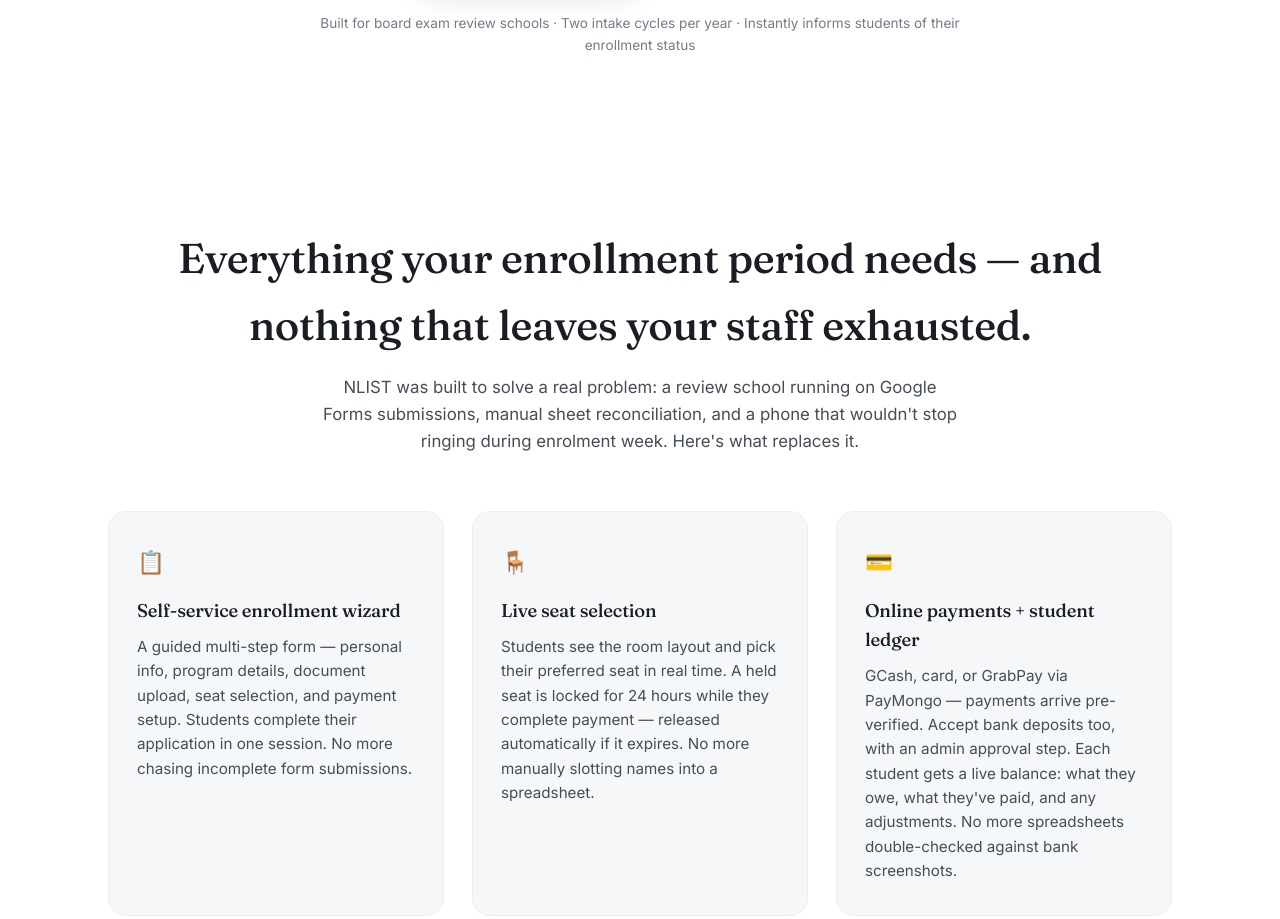
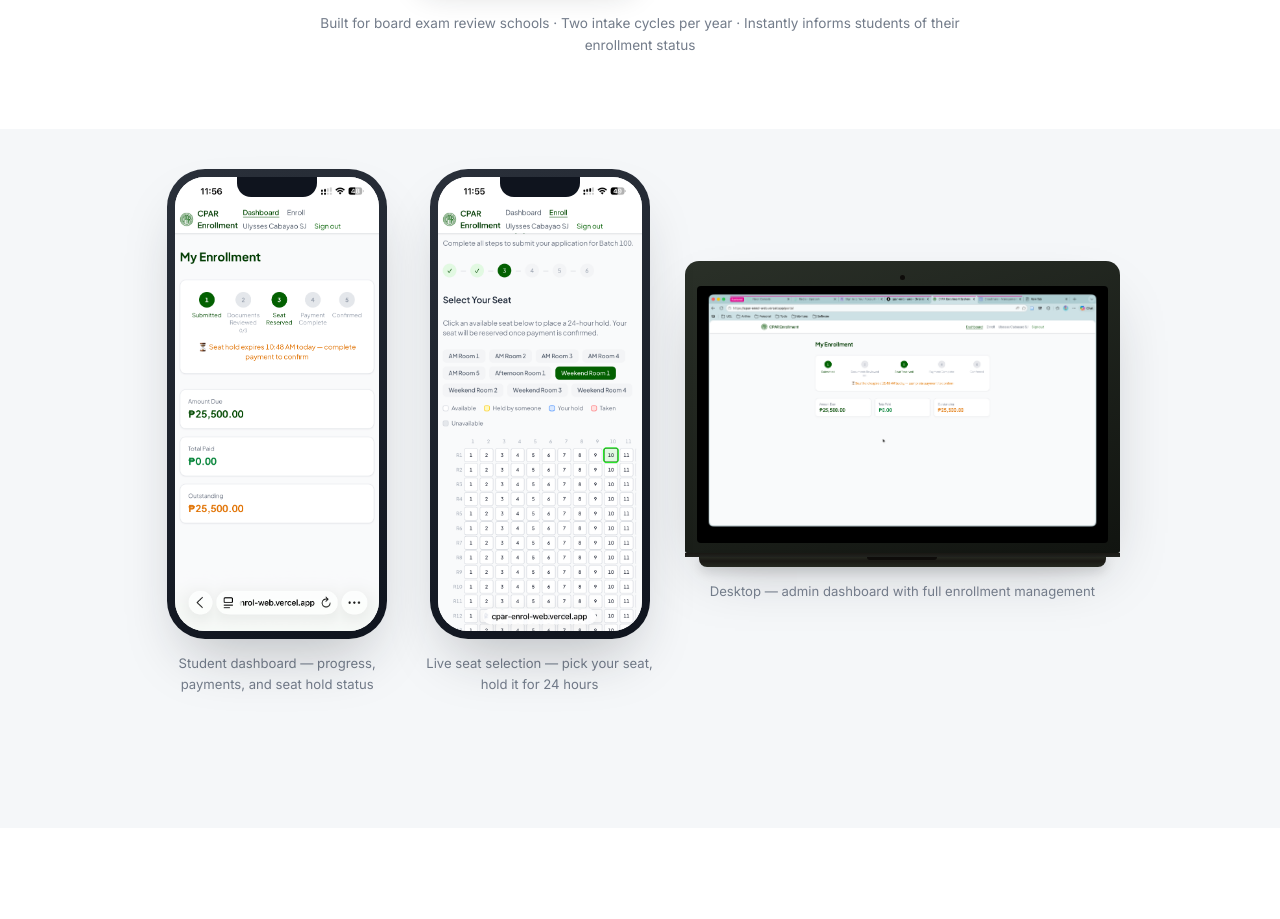
Before and after one commit to uscabayaosj/site-nlist, a plain HTML site: page index.html in a window 1280 px wide. Shown: the part 840-1759 px from the top of the page. Drawn offline with Linux system fonts and the light colour scheme.

Commit message:
Add real app icon and screenshots to product site

```diff
--- a/assets/css/style.css
+++ b/assets/css/style.css
@@ -1,8 +1,6 @@
 /* ==========================================================================
    NLIST — product site
-   Design language: Apple-style spacious minimalism + navy blue palette.
    ========================================================================== */
-
 :root {
   --cream:        #F5F7F9;
   --paper:        #FFFFFF;
@@ -11,29 +9,22 @@
   --muted:        #737C8A;
   --border:       #D8DEE6;
   --border-soft:  #EAEEF3;
-
   --navy-1:       #1B3A5C;
   --navy-2:       #2C5F8A;
   --navy-light:   #EBF0F5;
   --navy-dark:    #0F2640;
-
   --radius-sm: 10px;
   --radius-md: 18px;
   --radius-lg: 28px;
-
   --shadow-sm: 0 1px 2px rgba(26, 29, 36, 0.06);
   --shadow-md: 0 12px 32px -12px rgba(26, 29, 36, 0.20);
   --shadow-lg: 0 30px 60px -20px rgba(26, 29, 36, 0.28);
-
   --font-display: "Fraunces", ui-serif, Georgia, "Iowan Old Style", serif;
   --font-body: "Inter", -apple-system, BlinkMacSystemFont, "Segoe UI", Roboto, sans-serif;
-
   --wrap: 1120px;
 }
-
 * { box-sizing: border-box; }
 html { scroll-behavior: smooth; }
-
 body { margin: 0; background: var(--cream); color: var(--ink); font-family: var(--font-body); font-size: 16px; line-height: 1.6; -webkit-font-smoothing: antialiased; }
 img { max-width: 100%; display: block; }
 .wrap { max-width: var(--wrap); margin: 0 auto; padding: 0 28px; }
@@ -43,18 +34,17 @@ h1, h2, h3, h4 { font-family: var(--font-display); font-weight: 500; letter-spac
 a { color: var(--navy-2); text-decoration: underline; text-underline-offset: 3px; }
 a:hover { color: var(--navy-dark); }
 
-/* ---------- Header ---------- */
+/* Header */
 .site-header { position: sticky; top: 0; z-index: 100; background: rgba(245, 247, 249, 0.82); backdrop-filter: saturate(180%) blur(14px); -webkit-backdrop-filter: saturate(180%) blur(14px); border-bottom: 1px solid var(--border-soft); }
 .header-inner { display: flex; align-items: center; justify-content: space-between; height: 64px; }
 .brand { display: flex; align-items: center; gap: 10px; text-decoration: none; color: var(--ink); }
-.brand-mark-placeholder { width: 32px; height: 32px; display: flex; align-items: center; justify-content: center; background: var(--navy-1); color: #fff; font-family: var(--font-display); font-weight: 600; font-size: 1rem; border-radius: 8px; }
-.brand-mark-placeholder.sm { width: 24px; height: 24px; font-size: 0.8rem; }
+.brand-mark { border-radius: 8px; box-shadow: var(--shadow-sm); }
 .brand-word { font-family: var(--font-display); font-weight: 600; font-size: 1.05rem; letter-spacing: -0.01em; }
 .site-nav { display: flex; align-items: center; gap: 28px; font-size: 0.92rem; }
 .site-nav a { text-decoration: none; color: var(--ink-soft); transition: color 0.15s ease; }
 .site-nav a:hover { color: var(--navy-2); }
 
-/* ---------- Buttons ---------- */
+/* Buttons */
 .btn { display: inline-flex; align-items: center; justify-content: center; gap: 8px; padding: 14px 28px; border-radius: 999px; font-size: 0.98rem; font-weight: 600; text-decoration: none; border: 1px solid transparent; cursor: pointer; transition: transform 0.15s ease, box-shadow 0.15s ease, background 0.15s ease; }
 .btn:hover { transform: translateY(-1px); }
 .btn-primary { background: linear-gradient(160deg, var(--navy-2), var(--navy-1)); color: #fff; box-shadow: var(--shadow-md); }
@@ -62,22 +52,40 @@ a:hover { color: var(--navy-dark); }
 .btn-secondary { background: transparent; color: var(--ink); border-color: var(--border); }
 .btn-secondary:hover { border-color: var(--navy-2); background: var(--paper); }
 
-/* ---------- Hero ---------- */
+/* Hero */
 .hero { padding: 96px 0 72px; text-align: center; background: var(--paper); }
 .hero-inner { max-width: 720px; margin: 0 auto; }
-.hero-mark-placeholder { width: 96px; height: 96px; display: flex; align-items: center; justify-content: center; margin: 0 auto 28px; background: var(--navy-1); color: #fff; font-family: var(--font-display); font-weight: 600; font-size: 2.8rem; border-radius: 22px; box-shadow: var(--shadow-lg); }
+.hero-icon { margin: 0 auto 28px; border-radius: 22px; box-shadow: var(--shadow-lg); }
 .eyebrow { text-transform: uppercase; letter-spacing: 0.14em; font-size: 0.76rem; font-weight: 600; color: var(--navy-2); margin: 0 0 18px; }
 .hero h1 { font-size: clamp(2.4rem, 5.4vw, 3.6rem); line-height: 1.08; margin-bottom: 22px; }
 .lede { font-size: 1.15rem; color: var(--ink-soft); max-width: 620px; margin: 0 auto 36px; }
 .cta-row { display: flex; gap: 16px; justify-content: center; flex-wrap: wrap; }
 .hero-note { margin: 22px 0 0; font-size: 0.85rem; color: var(--muted); }
 
-/* ---------- Section basics ---------- */
+/* Sections */
 section { padding: 96px 0; }
 .section-title { font-size: clamp(1.9rem, 3.4vw, 2.6rem); text-align: center; margin-bottom: 16px; }
 .section-lede { text-align: center; max-width: 640px; margin: 0 auto 56px; color: var(--ink-soft); font-size: 1.05rem; }
 
-/* ---------- Features ---------- */
+/* Screenshot showcase */
+.showcase { padding: 40px 0 120px; overflow: hidden; background: var(--cream); }
+.showcase-grid { display: grid; grid-template-columns: 0.7fr 0.7fr 1.3fr; gap: 28px; align-items: center; max-width: 960px; margin: 0 auto; }
+.device { text-align: center; }
+.device-caption { margin-top: 14px; font-size: 0.82rem; color: var(--muted); }
+.phone-frame { position: relative; max-width: 220px; margin: 0 auto; aspect-ratio: 220/470; background: linear-gradient(160deg, #2a303a, #0f141e); border-radius: 38px; padding: 8px; box-shadow: var(--shadow-lg); }
+.phone-notch { position: absolute; top: 8px; left: 50%; transform: translateX(-50%); width: 80px; height: 20px; background: #0f141e; border-radius: 0 0 14px 14px; z-index: 3; }
+.phone-screen { width: 100%; height: 100%; background: #fff; border-radius: 30px; overflow: hidden; }
+.phone-screen img { width: 100%; height: 100%; object-fit: cover; object-position: top center; }
+.desktop-frame { max-width: 580px; margin: 0 auto; }
+.desktop-lid { background: linear-gradient(160deg, #2a3028, #111410); border-radius: 14px 14px 2px 2px; padding: 14px 12px 10px; box-shadow: var(--shadow-lg); }
+.desktop-camera { width: 5px; height: 5px; border-radius: 50%; background: #0e0c0a; margin: 0 auto 6px; }
+.desktop-screen { border-radius: 4px; overflow: hidden; background: #000; aspect-ratio: 16/10; }
+.desktop-screen img { width: 100%; height: 100%; object-fit: cover; object-position: top center; }
+.desktop-hinge { height: 4px; background: linear-gradient(180deg, #1a1814, #222420); }
+.desktop-base { height: 10px; margin: 0 14px; background: linear-gradient(180deg, #252820, #1a1814 40%, #252820 100%); border-radius: 0 0 8px 8px; box-shadow: 0 4px 12px rgba(0,0,0,0.15); position: relative; }
+.desktop-base::before { content: ''; position: absolute; top: 0; left: 50%; transform: translateX(-50%); width: 70px; height: 3px; background: #0e0c0a; border-radius: 0 0 3px 3px; }
+
+/* Features */
 .features { background: var(--paper); }
 .feature-grid { display: grid; grid-template-columns: repeat(3, 1fr); gap: 28px; }
 .feature-card { background: var(--cream); border: 1px solid var(--border-soft); border-radius: var(--radius-md); padding: 32px 28px; transition: transform 0.2s ease, box-shadow 0.2s ease; }
@@ -86,28 +94,28 @@ section { padding: 96px 0; }
 .feature-card h3 { font-size: 1.15rem; margin-bottom: 10px; }
 .feature-card p { color: var(--ink-soft); font-size: 0.95rem; margin: 0; }
 
-/* ---------- Workflow ---------- */
+/* Workflow */
 .workflow-grid { display: grid; grid-template-columns: repeat(4, 1fr); gap: 24px; }
 .workflow-card { background: var(--paper); border: 1px solid var(--border-soft); border-radius: var(--radius-md); padding: 32px 24px; text-align: center; }
 .wf-number { display: inline-flex; align-items: center; justify-content: center; width: 40px; height: 40px; border-radius: 50%; background: var(--navy-1); color: #fff; font-family: var(--font-display); font-weight: 600; font-size: 1.1rem; margin-bottom: 16px; }
 .workflow-card h3 { font-size: 1.15rem; margin-bottom: 10px; }
 .workflow-card p { color: var(--ink-soft); font-size: 0.92rem; margin: 0; }
 
-/* ---------- Audience ---------- */
+/* Audience */
 .audience { background: var(--paper); }
 .audience-grid { display: grid; grid-template-columns: repeat(3, 1fr); gap: 28px; }
 .audience-card { background: var(--cream); border: 1px solid var(--border-soft); border-radius: var(--radius-md); padding: 32px 28px; text-align: center; }
 .audience-card h3 { font-size: 1.15rem; margin-bottom: 12px; }
 .audience-card p { color: var(--ink-soft); font-size: 0.95rem; margin: 0; }
 
-/* ---------- Contact ---------- */
+/* Contact */
 .contact-card-centered { max-width: 560px; margin: 0 auto; text-align: center; background: var(--paper); border: 1px solid var(--border-soft); border-radius: var(--radius-md); padding: 40px 32px; }
 .contact-card-centered p { color: var(--ink-soft); font-size: 1rem; margin: 0 0 24px; }
 .contact-card-centered .btn { margin-bottom: 16px; }
 .contact-note { color: var(--muted); font-size: 0.88rem; margin: 0; }
 .apps-note { text-align: center; margin-top: 40px; color: var(--muted); font-size: 0.92rem; }
 
-/* ---------- Footer ---------- */
+/* Footer */
 .site-footer { padding: 48px 0; border-top: 1px solid var(--border-soft); background: var(--paper); }
 .footer-inner { display: flex; flex-direction: column; align-items: center; gap: 16px; text-align: center; }
 .footer-brand { display: flex; align-items: center; gap: 10px; font-family: var(--font-display); font-weight: 600; font-size: 1rem; color: var(--ink); }
@@ -119,13 +127,16 @@ section { padding: 96px 0; }
 .footer-ainsight a:hover { color: var(--navy-2); }
 .footer-copy { color: var(--muted); font-size: 0.82rem; margin: 0; }
 
-/* ---------- Responsive ---------- */
+/* Responsive */
 @media (max-width: 1000px) { .workflow-grid { grid-template-columns: repeat(2, 1fr); max-width: 540px; margin: 0 auto; } }
 @media (max-width: 860px) {
+  .showcase-grid { grid-template-columns: 1fr 1fr; max-width: 520px; }
   .feature-grid, .audience-grid { grid-template-columns: 1fr; max-width: 480px; margin: 0 auto; }
   .site-nav { gap: 18px; font-size: 0.86rem; }
+  .desktop-frame { grid-column: 1 / -1; max-width: 440px; }
 }
 @media (max-width: 600px) {
+  .showcase-grid { grid-template-columns: 1fr; max-width: 260px; }
   .hero { padding: 64px 0 48px; }
   .hero h1 br { display: none; }
   section { padding: 64px 0; }
--- a/index.html
+++ b/index.html
@@ -28,7 +28,7 @@
 <header class="site-header" id="top">
   <div class="wrap header-inner">
     <a class="brand" href="#top">
-      <span class="brand-mark-placeholder">N</span>
+      <img src="assets/img/logo.png" alt="" class="brand-mark" width="32" height="32">
       <span class="brand-word">NLIST</span>
     </a>
     <nav class="site-nav" aria-label="Primary">
@@ -45,7 +45,7 @@
   <!-- HERO -->
   <section class="hero">
     <div class="wrap hero-inner">
-      <div class="hero-mark-placeholder">N</div>
+      <img src="assets/img/logo.png" alt="" class="hero-icon" width="96" height="96">
       <p class="eyebrow">Board Exam Enrollment Platform</p>
       <h1>Replace the frantic enrollment period<br>with a portal that just works.</h1>
       <p class="lede">
@@ -63,6 +63,45 @@
         </a>
       </div>
       <p class="hero-note">Built for board exam review schools · Two intake cycles per year · Instantly informs students of their enrollment status</p>
+    </div>
+  </section>
+
+  <!-- SCREENSHOTS -->
+  <section class="showcase" aria-label="NLIST on desktop and mobile">
+    <div class="wrap">
+      <div class="showcase-grid">
+        <div class="device device-mobile">
+          <div class="phone-frame">
+            <div class="phone-notch"></div>
+            <div class="phone-screen">
+              <img src="assets/img/screens/mobile-dashboard.png" alt="Student enrollment dashboard — progress tracker and payment summary" loading="lazy">
+            </div>
+          </div>
+          <p class="device-caption">Student dashboard — progress, payments, and seat hold status</p>
+        </div>
+        <div class="device device-mobile">
+          <div class="phone-frame">
+            <div class="phone-notch"></div>
+            <div class="phone-screen">
+              <img src="assets/img/screens/mobile-enroll.png" alt="Live seat selection — choose a seat with real-time availability" loading="lazy">
+            </div>
+          </div>
+          <p class="device-caption">Live seat selection — pick your seat, hold it for 24 hours</p>
+        </div>
+        <div class="device device-desktop">
+          <div class="desktop-frame">
+            <div class="desktop-lid">
+              <div class="desktop-camera"></div>
+              <div class="desktop-screen">
+                <img src="assets/img/screens/desktop-dashboard.png" alt="Admin dashboard — manage enrollments, payments, documents" loading="lazy">
+              </div>
+            </div>
+            <div class="desktop-hinge"></div>
+            <div class="desktop-base"></div>
+          </div>
+          <p class="device-caption">Desktop — admin dashboard with full enrollment management</p>
+        </div>
+      </div>
     </div>
   </section>
 
@@ -186,7 +225,7 @@
 <footer class="site-footer">
   <div class="wrap footer-inner">
     <div class="footer-brand">
-      <span class="brand-mark-placeholder sm">N</span>
+      <img src="assets/img/logo.png" alt="" class="brand-mark" width="24" height="24">
       <span>NLIST</span>
     </div>
     <nav class="footer-links" aria-label="Footer">
```
Also changed, not shown: assets/img/apple-touch-icon.png (added), assets/img/favicon.png (added), assets/img/logo-192.png (added), assets/img/logo.png (added), assets/img/screens/desktop-dashboard.png (added), assets/img/screens/mobile-dashboard.png (added), assets/img/screens/mobile-enroll.png (added).
